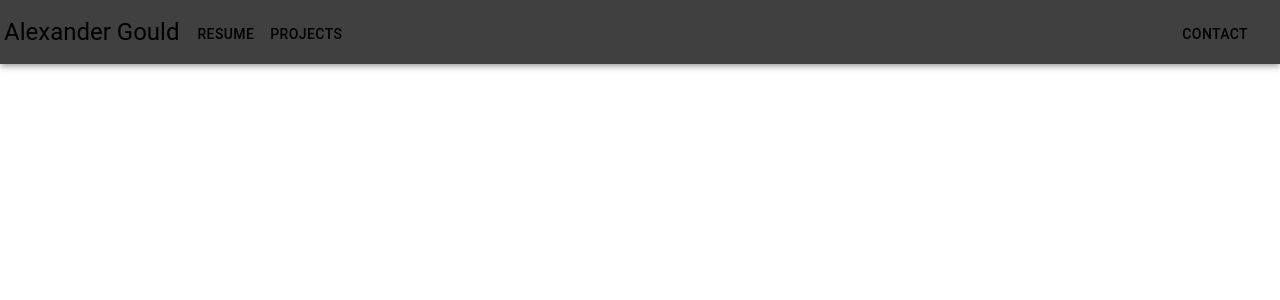
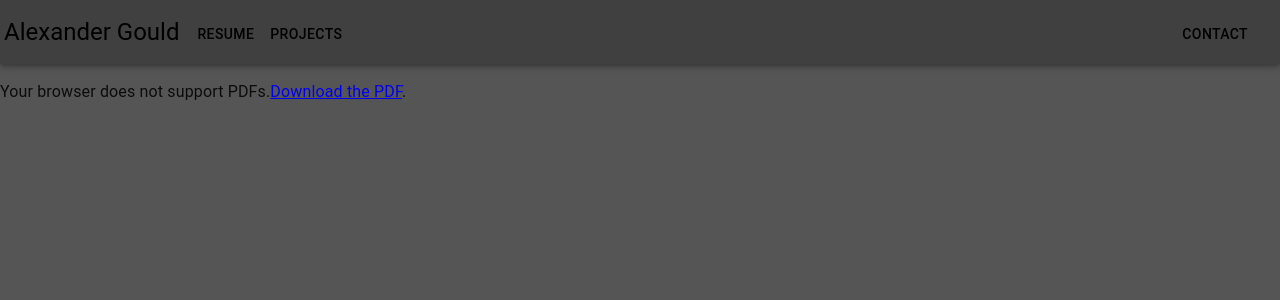
Before and after one commit to Agould94/my_portfolio, a React (Create React App) app: page /resume in a window 1280 px wide. Shown: the top 300 px of the page. Built offline with nearby package versions, Linux system fonts and the light colour scheme.

Commit message:
added resume, contact feature

```diff
--- a/src/AppAlt.js
+++ b/src/AppAlt.js
@@ -4,6 +4,7 @@ import Info from './components/Portfolio/Info'
 import { Route, Switch } from 'react-router-dom'
 import Main from './components/Portfolio/Main'
 import NavBar from './components/Portfolio/NavBar'
+import Resume from './components/Portfolio/Resume'
 
 function AppAlt(){
   useEffect(()=>{console.log("hi")})
@@ -21,14 +22,14 @@ function AppAlt(){
   const id = open ? 'popover' : undefined;
 
   return (
-    <div class="app">
+    <div className="app">
       <NavBar handleAnchorClick={handleAnchorClick}></NavBar>
       <Switch>
         <Route exact path ="/">
           <Main anchorEl={anchorEl} handleAnchorClose={handleAnchorClose} open={open} id={id}></Main>
         </Route>
         <Route path = "/resume">
-
+          <Resume></Resume>
         </Route>
         <Route path = "/projects">
 
--- a/src/components/Portfolio/Contact.js
+++ b/src/components/Portfolio/Contact.js
@@ -19,24 +19,24 @@ function Contact({phone, email, linkedin}) {
                 <Box sx ={{display:"flex", flexDirection:"column", justifyContent:"center", paddingLeft:2, paddingRight:2}}>
                     <Box sx={{display:"flex", justifyContent:"center", paddingBottom:2}}>
                         <FormControl sx={{width:"60%"}} variant="standard">
-                            <TextField label="Full Name" id="name" name="name"></TextField>
+                            <TextField label="Full Name" id="name" name="name" sx={{backgroundColor:"whitesmoke", borderRadius:"5px"}}></TextField>
                         </FormControl>
                     </Box>
                     <Box sx={{display:"flex", justifyContent:"center", paddingBottom:2}}>
                         <FormControl sx={{width:"60%"}} variant="standard">
-                            <TextField label= "email" type="email" id="email" name="email"></TextField>
+                            <TextField label= "email" type="email" id="email" name="email" sx={{backgroundColor:"whitesmoke", borderRadius:"5px"}}></TextField>
                         </FormControl>
                     </Box>
                     <Box sx={{display:"flex", justifyContent:"center", paddingLeft:2, paddingRight:2}}>
                         <FormControl fullWidth="true">
-                            <TextField id="message" label="Message" name="message" multiline="true" rows={4}></TextField>
+                            <TextField id="message" label="Message" name="message" multiline="true" rows={4} sx={{backgroundColor:"whitesmoke", borderRadius:"5px"}}></TextField>
                         </FormControl>
                     </Box>
                     <Button type="submit">Talk to you soon!</Button>
                 </Box>
             </form>
         </Box>
-        <Box>
+        <Box sx = {{paddingLeft:4}}>
             <Typography>Phone: {phone}</Typography>
             <Typography>Email: {email}</Typography>
             <Link href={linkedin} underline="hover">
--- a/src/components/Portfolio/Main.js
+++ b/src/components/Portfolio/Main.js
@@ -5,8 +5,9 @@ import Info from './Info'
 import BlogList from './BlogList'
 import Projects from './Projects'
 import Skills from './Skills'
-import { Popover } from '@mui/material'
+import { Popover, Divider } from '@mui/material'
 import Contact from './Contact'
+import Tag from './Tag'
 
 
 
@@ -51,6 +52,8 @@ function Main({id, anchorEl, handleAnchorClose, open}) {
       <Skills skills = {info.skills} technologies={info.technologies}></Skills>
       <Projects></Projects>
       <BlogList></BlogList>
+      <Divider/>
+      <Tag></Tag>
       </div>
       }
     </div>
--- /dev/null
+++ b/src/components/Portfolio/Resume.js
@@ -0,0 +1,23 @@
+import React from 'react'
+import Res from '../../assets/Resume.pdf'
+
+function Resume() {
+  return (
+    <div className="res">
+        <object
+            data={Res}
+            type="application/pdf"
+            width="100%"
+            height="100%"
+        >
+            <p>
+                Your browser does not support PDFs.
+                <a href="https://example.com/test.pdf">Download the PDF</a>
+                .
+            </p>
+        </object>
+    </div>
+  )
+}
+
+export default Resume
--- /dev/null
+++ b/src/components/Portfolio/Tag.js
@@ -0,0 +1,14 @@
+import React from 'react'
+import { Box, Typography } from '@mui/material'
+
+function Tag() {
+  return (
+    <Box sx ={{margin:3, padding:3}}>
+        <Typography>
+            All rights reserved, for information contact Alexander Gould.
+        </Typography>
+    </Box>
+  )
+}
+
+export default Tag
--- a/src/index.css
+++ b/src/index.css
@@ -28,6 +28,7 @@ canvas{
 
 .app{
   background-color: #555555;
+
 }
 
 .circle{
@@ -132,9 +133,10 @@ canvas{
 }
 
 .contact{
-  background-color: white;
+  background-color: rgb(107, 107, 107);
   height:80vh;
   width:800px;
+  border: 9px rgb(63, 63, 63);
 
 }
 
@@ -143,3 +145,7 @@ canvas{
   justify-content: center;
   width: 100%;
 }
+
+.res{
+  height:100vh;
+}
```
Also changed, not shown: db.json, 1 other file (tests, documents, lock files or other folders).
